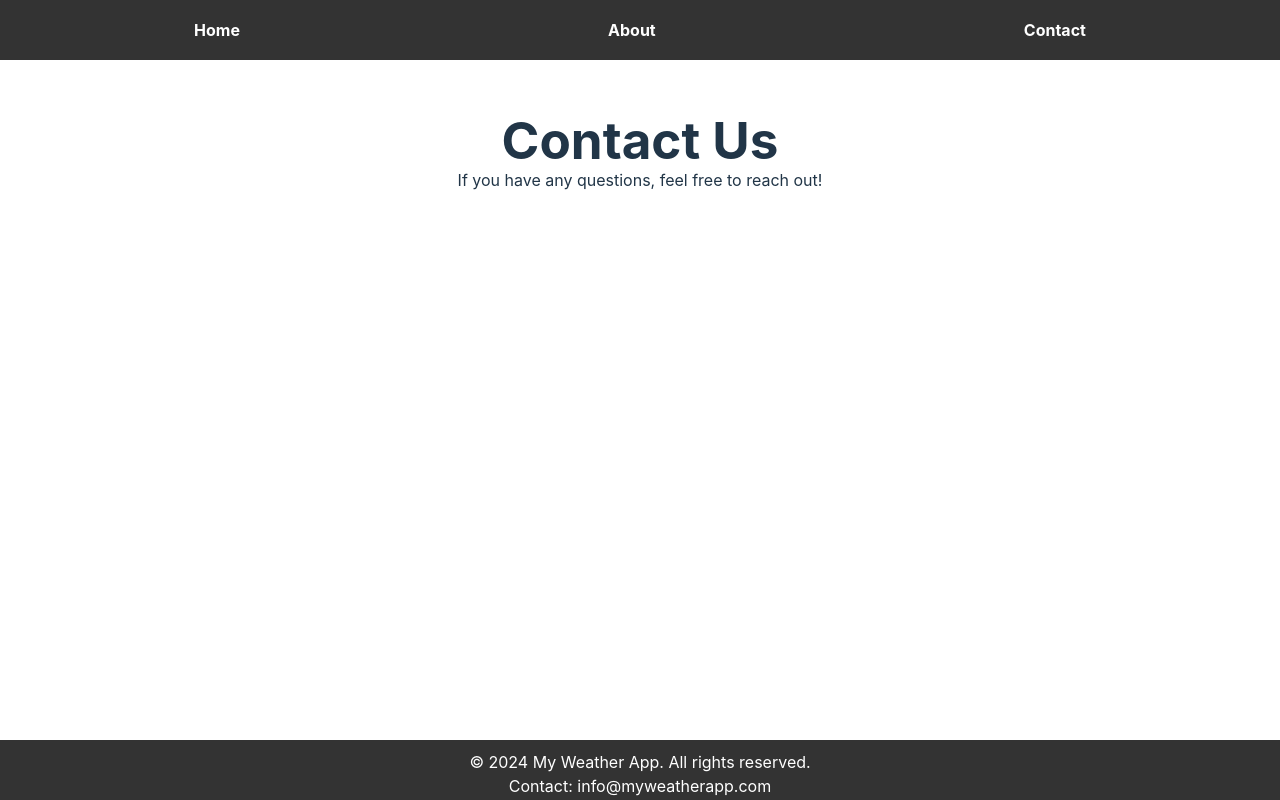
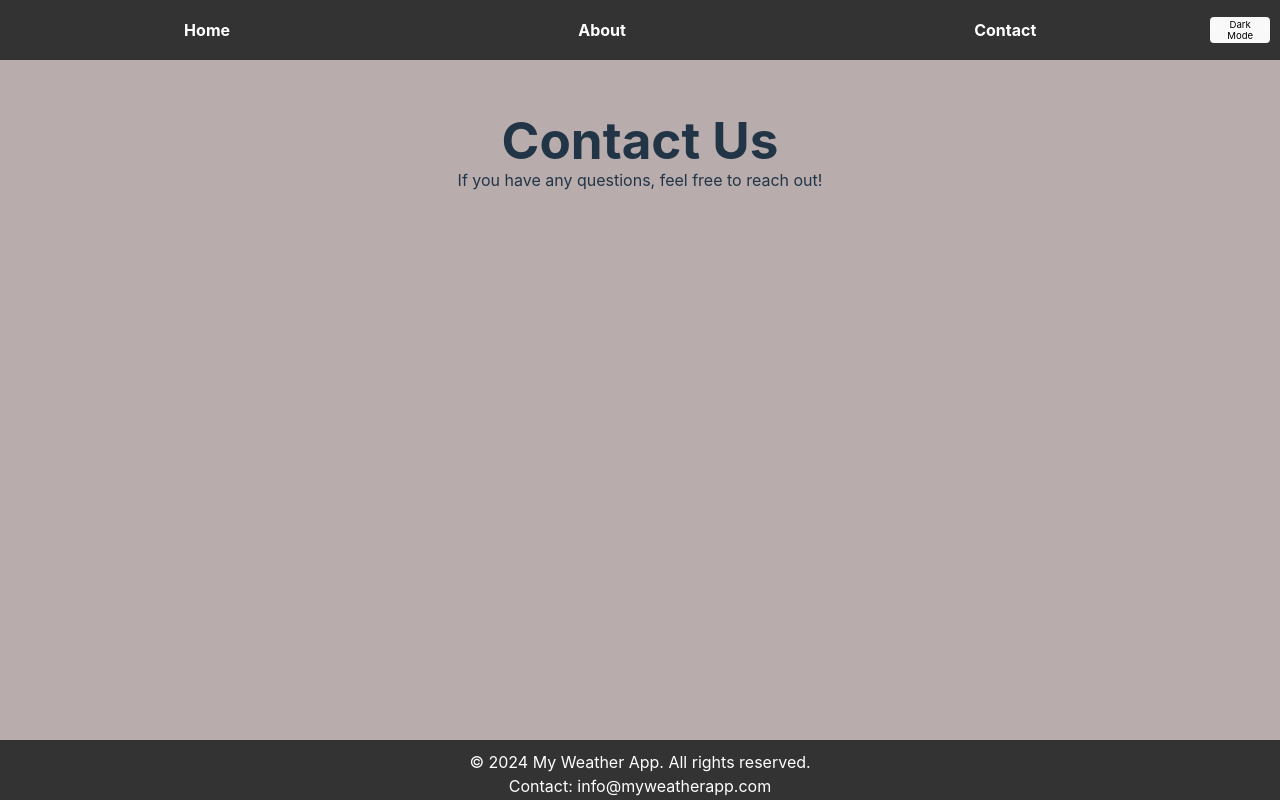
Before and after one commit to danielriosg/weather-react, a React (Vite) app: page /contact in a window 1280 px wide. Built offline with nearby package versions, Linux system fonts and the light colour scheme; no server answers.

Commit message:
Add classes to dark mode and get weather button. Add dark mode toggle to Header.jsx

```diff
--- /dev/null
+++ b/src/components/DarkModeToggle.jsx
@@ -0,0 +1,35 @@
+import React, { useState, useEffect } from "react";
+
+const DarkModeToggle = () => {
+  const [isDarkMode, setIsDarkMode] = useState(() => {
+    // Check localStorage for a saved theme preference
+    const savedTheme = localStorage.getItem("theme");
+    return savedTheme
+      ? savedTheme === "dark"
+      : window.matchMedia("(prefers-color-scheme: dark)").matches;
+  });
+
+  useEffect(() => {
+    if (isDarkMode) {
+      document.documentElement.classList.add("dark-mode");
+      document.documentElement.classList.remove("light-mode");
+      localStorage.setItem("theme", "dark");
+    } else {
+      document.documentElement.classList.add("light-mode");
+      document.documentElement.classList.remove("dark-mode");
+      localStorage.setItem("theme", "light");
+    }
+  }, [isDarkMode]);
+
+  const toggleDarkMode = () => {
+    setIsDarkMode(!isDarkMode);
+  };
+
+  return (
+    <button className='dark-mode-btn'onClick={toggleDarkMode}>
+      {isDarkMode ? "Light Mode" : "Dark Mode"}
+    </button>
+  );
+};
+
+export default DarkModeToggle;
--- a/src/components/Header.jsx
+++ b/src/components/Header.jsx
@@ -1,6 +1,7 @@
 import React from "react";
 import { Link } from "react-router-dom";
 import "../styles/components/Header.css";
+import DarkModeToggle from "./DarkModeToggle";
 
 function Header() {
   return (
@@ -16,6 +17,7 @@ function Header() {
           Contact
         </Link>
       </nav>
+      <DarkModeToggle  />
     </header>
   );
 }
--- a/src/index.css
+++ b/src/index.css
@@ -11,6 +11,16 @@
   text-rendering: optimizeLegibility;
   -webkit-font-smoothing: antialiased;
   -moz-osx-font-smoothing: grayscale;
+}
+
+:root.light-mode {
+  color: #213547;
+  background-color: #b9acac;
+}
+
+:root.dark-mode {
+  color: rgba(255, 255, 255, 0.87);
+  background-color: #242424;
 }
 
 a {
@@ -94,19 +104,38 @@ h1 {
 }
 
 button {
-  border-radius: 8px;
-  border: 1px solid transparent;
-  padding: 0.6em 1.2em;
+  border-radius: 4px;
+  padding: 10px 15px;
+  border: none;
+  cursor: pointer;
+  font-family: inherit;
   font-size: 1em;
-  font-weight: 500;
-  font-family: inherit;
-  background-color: #1a1a1a;
-  cursor: pointer;
-  transition: border-color 0.25s;
+  transition: background-color 0.3s ease;
 }
 button:hover {
   border-color: #646cff;
 }
+
+.dark-mode-btn {
+   font-size: 0.6em; /* Smaller font size */
+  padding: 2px 6px; /* Smaller padding */
+
+}
+
+.dark-mode-btn:hover {
+  background-color: #555; /* Lighter shade for hover effect */
+}
+
+.get-weather-btn {
+
+
+}
+
+.get-weather-btn:hover {
+  background-color: #0056b3; /* Darker shade for hover effect */
+}
+
+
 button:focus,
 button:focus-visible {
   outline: 4px auto -webkit-focus-ring-color;
--- a/src/pages/Home.jsx
+++ b/src/pages/Home.jsx
@@ -21,7 +21,7 @@ const Home = () => {
         onChange={(e) => setCity(e.target.value)}
         placeholder="Enter city name"
       />
-      <button onClick={handleSearch}>Get Weather</button>
+      <button className='get-weather-btn'onClick={handleSearch}>Get Weather</button>
 
       {weather && <WeatherCard weather={weather} />}
     </div>
--- a/src/styles/components/Header.css
+++ b/src/styles/components/Header.css
@@ -20,3 +20,17 @@
 .nav-link:hover {
   color: #ffcc00;
 }
+.header .dark-mode-toggle {
+  font-size: 0.8em; /* Adjust font size */
+  padding: 5px 10px; /* Adjust padding */
+  border-radius: 4px; /* Adjust border radius */
+  background-color: #333; /* Example background color */
+  color: #fff; /* Example text color */
+  border: none; /* Remove border */
+  cursor: pointer; /* Change cursor on hover */
+  transition: background-color 0.3s; /* Smooth background color transition */
+}
+
+.header .dark-mode-toggle:hover {
+  background-color: #555; /* Darker background on hover */
+}
```
